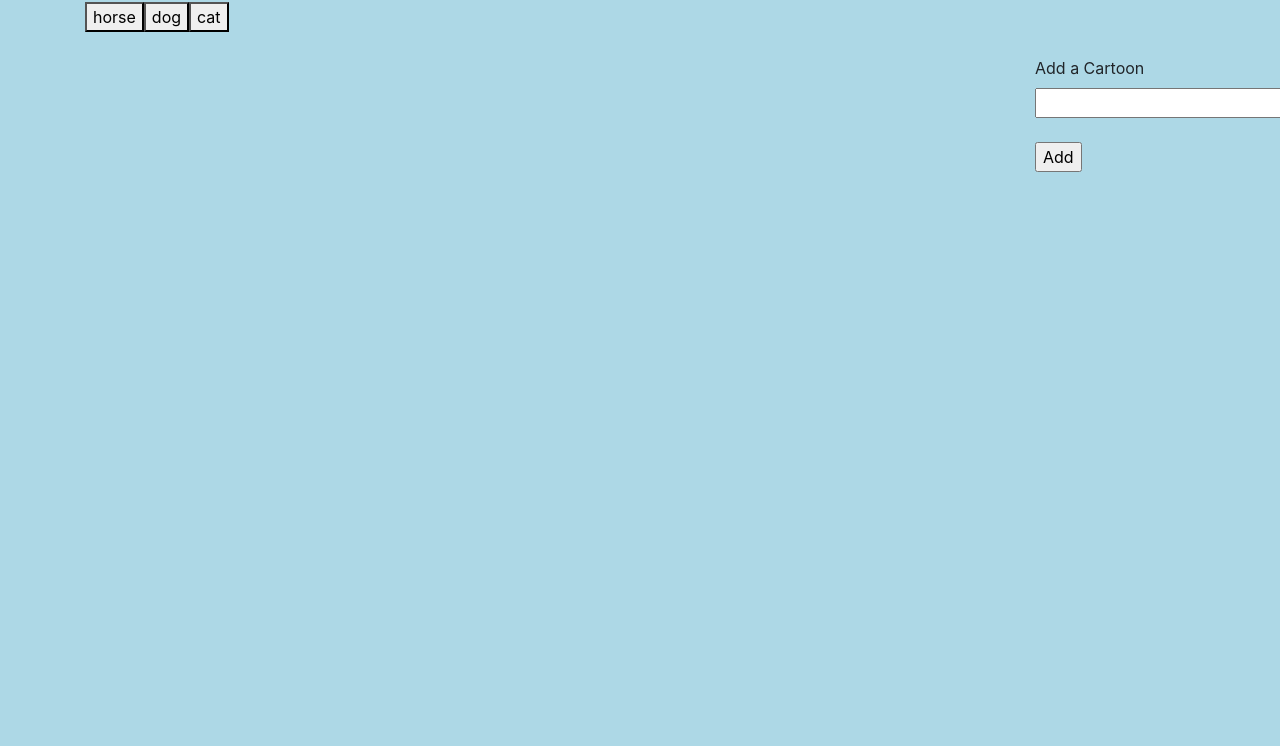
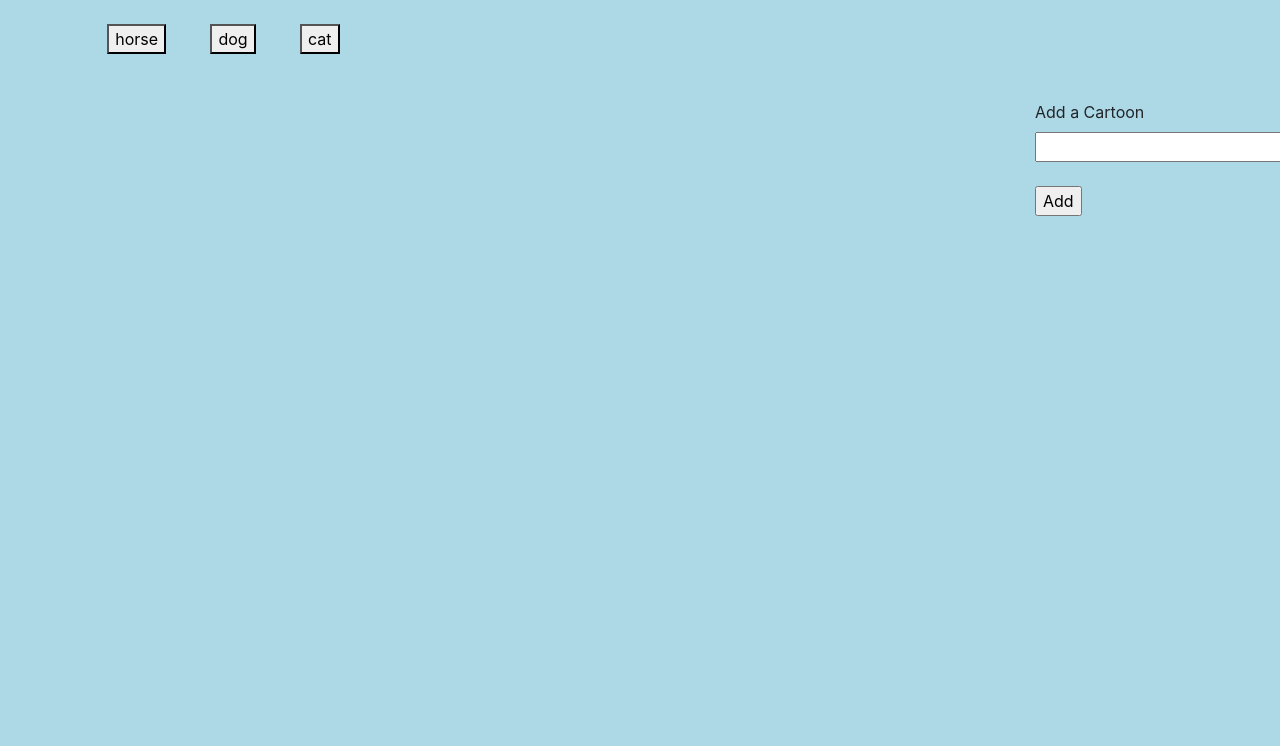
Before and after one commit to sajadgzd/GifTastic, a plain HTML site: page index.html in a window 1280 px wide. Shown: the part 54-800 px from the top of the page. Drawn offline with nearby package versions, Linux system fonts and the light colour scheme.

Commit message:
adding basics

```diff
--- a/assets/css/style.css
+++ b/assets/css/style.css
@@ -1,4 +1,4 @@
-.tabs {
+.buttons {
     margin: 2%;
 }
 
--- a/assets/javascript/app.js
+++ b/assets/javascript/app.js
@@ -18,6 +18,8 @@ $(document).ready(function() {
             $(".category").append("<button class='buttons' data-name=" + list[i] + ">" + list[i] + "</button>");
         }
     }
+
+
     // var queryURL = queryURLbase + "&q=" + userInput;
 
     // $.ajax({
```
